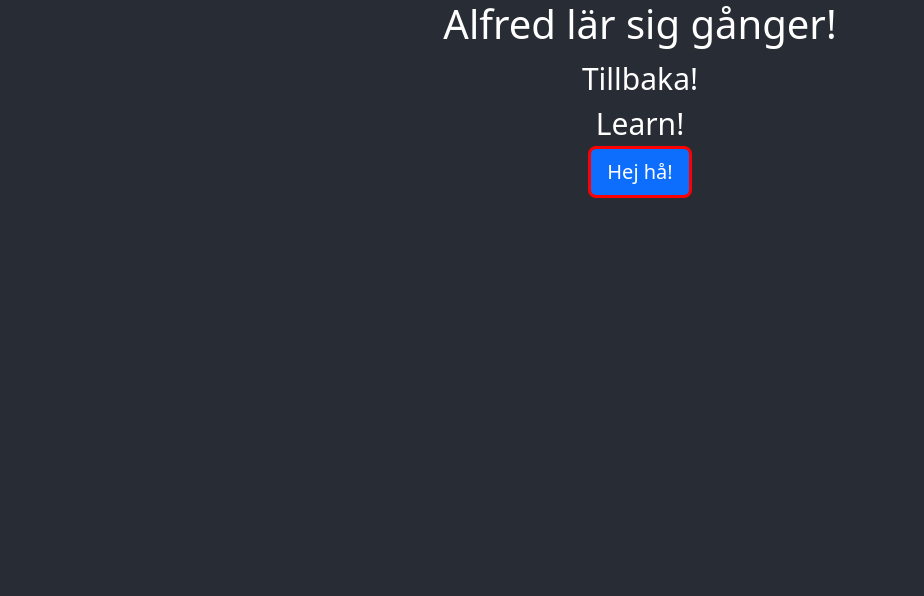
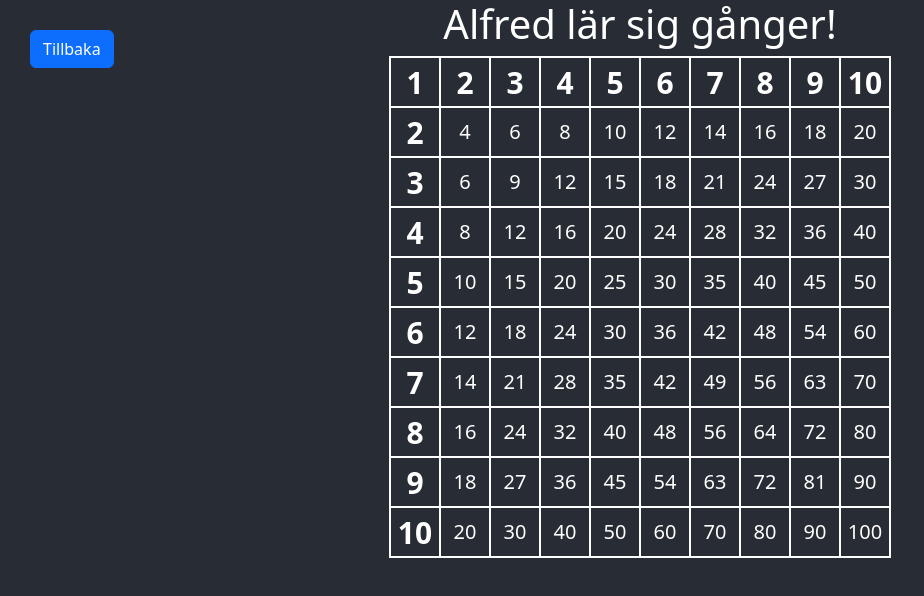
Before and after one commit to patrictysk/matte, a React (Create React App) app: page / in a window 1280 px wide. Both pictures are taken after a click on the element "Kolla". Shown: the top 596 px of the page, without its empty margins (0-924 px from the left). Built offline with nearby package versions, Linux system fonts and the light colour scheme.

Commit message:
Added times table

```diff
--- a/package.json
+++ b/package.json
@@ -10,12 +10,14 @@
     "@types/node": "^16.11.64",
     "@types/react": "^18.0.21",
     "@types/react-dom": "^18.0.6",
+    "@types/styled-components": "^5.1.26",
     "bootstrap": "^5.2.2",
     "react": "^18.2.0",
     "react-bootstrap": "^2.5.0",
     "react-dom": "^18.2.0",
     "react-scripts": "5.0.1",
     "sass": "^1.55.0",
+    "styled-components": "^5.3.6",
     "typescript": "^4.8.4",
     "web-vitals": "^2.1.4"
   },
--- a/src/App.scss
+++ b/src/App.scss
@@ -6,6 +6,7 @@
 
 .app {
   text-align: center;
+  position: relative;
 }
 
 .app-main {
--- a/src/App.tsx
+++ b/src/App.tsx
@@ -1,7 +1,7 @@
 import React, { useState } from 'react';
 import './App.scss';
-import Back from './components/Back'
-import Learn from './components/Learn'
+import Back from './components/Back/Back'
+import Learn from './components/Learn/Learn'
 import Train from './components/Train'
 import Compete from './components/Compete'
 
--- a/src/components/Back.tsx
+++ b/src/components/Back/Back.tsx
@@ -1,12 +1,12 @@
+import * as Styled from './styles'
 
 type BackProps = {
     handleBack: Function
 }
 
 const Back = ({ handleBack }: BackProps) => {
-    console.log('render back');
     return (
-        <div><a onClick={() => handleBack('start')}>Tillbaka!</a></div>
+        <Styled.Button onClick={() => handleBack('start')}>Tillbaka</Styled.Button>
     )
 }
 
--- /dev/null
+++ b/src/components/Back/styles.ts
@@ -0,0 +1,12 @@
+import styled from 'styled-components'
+import { default as BsButton } from 'react-bootstrap/Button';
+
+const Button = styled(BsButton)`
+    position: absolute;
+    top: 30px;
+    left: 30px;
+`
+
+export {
+    Button
+}
--- a/src/components/Learn.tsx
+++ /dev/null
@@ -1,16 +0,0 @@
-import Button from './Button/Button';
-
-const Learn = () => {
-
-    console.log('render learn');
-
-    return (
-        <div>Learn!
-            <Button variant='primary' size='lg'>
-                Hej hå!
-            </Button>
-        </div>
-    )
-}
-
-export default Learn
--- /dev/null
+++ b/src/components/Learn/Learn.tsx
@@ -0,0 +1,18 @@
+import * as Styled from './styles'
+
+const Learn = () => {
+
+    const numbers = [1, 2, 3, 4, 5, 6, 7, 8, 9, 10]
+
+    return (
+        <Styled.Wrapper>
+            {numbers.map(item =>
+                <Styled.Row>
+                    {numbers.map(innerItem => <span><span>{item * innerItem}</span></span>)}
+                </Styled.Row>
+            )}
+        </Styled.Wrapper>
+    )
+}
+
+export default Learn
--- /dev/null
+++ b/src/components/Learn/styles.ts
@@ -0,0 +1,50 @@
+import styled from 'styled-components'
+import { default as BsButton } from 'react-bootstrap/Button';
+
+interface TitleProps {
+    backgroundColor?: string
+}
+
+const Button = styled(BsButton) <TitleProps>`
+    ${props => props.backgroundColor ? `background-color: ${props.backgroundColor};` : ``}
+    border: solid 3px yellow;
+    display: block;
+`
+
+const Wrapper = styled.div`
+    border: solid 1px white;
+`
+
+const Row = styled.div`
+    height: 50px;
+    font-weight: 300;
+    font-size: 20px;
+    display: flex;
+    justify-content: center;
+    align-items: center;
+
+    &:first-of-type {
+        font-weight: 700;
+        font-size: 30px;
+    }
+    & > span {
+        width: 50px;
+        height: 50px;
+        display: inline-block;
+        border: solid 1px white;
+        display: flex;
+        justify-content: center;
+        align-items: center;
+
+        &:first-of-type {
+            font-weight: 700;
+            font-size: 30px;
+        }
+    }
+`
+
+export {
+    Wrapper,
+    Row,
+    Button
+}
```
Also changed, not shown: 1 other file (tests, documents, lock files or other folders).
